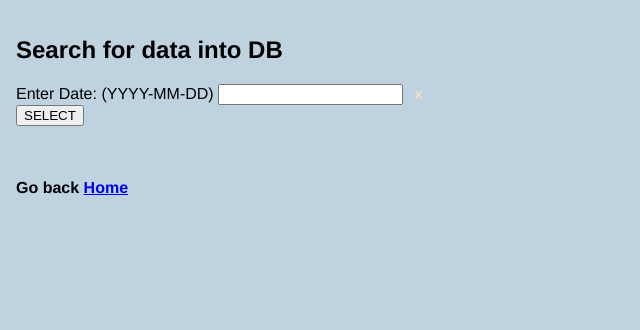
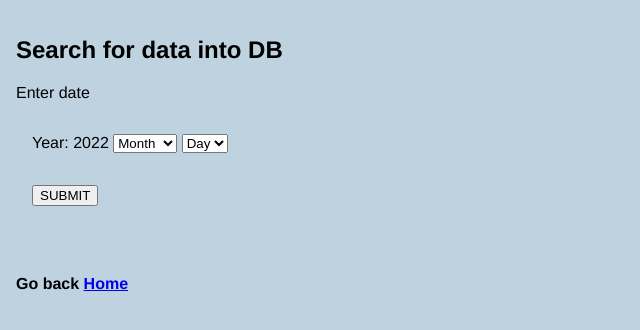
Before and after one commit to ndlopez/webApp, a PHP site: page /rest-api/get_data.php in a window 1280 px wide. Shown: the top 330 px of the page, without its empty margins (0-640 px from the left). Run offline with PHP 8.4, Linux system fonts and the light colour scheme.

Commit message:
Input date is now user friendly

```diff
--- a/rest-api/get_data.php
+++ b/rest-api/get_data.php
@@ -12,14 +12,32 @@ ini_set('display_errors',1);
 <body>
     <div class="clearfix">
     <h2>Search for data into DB</h2>
+    <p>Enter date</p>
         <form method="post">
-
-            <label>Enter Date: (YYYY-MM-DD) </label>
-            <input type="text" name="myDate" min="2022-07-29" max="2022-08-31" required>
-            <span class="validity"></span>
-            <br/>
-            <input type="submit" value="SELECT" name="Submit1"> <br/>
-
+            <div class="clearfix">
+            <label>Year: 2022 </label>
+            <select name="monty" id="monty">
+                <option>Month</option>
+                <option value="07">July</option>
+                <option value="08">August</option>
+            </select>
+            <!--label>Day:</label-->
+            <select name="tag" id="tag">
+                <option>Day</option>
+                <?php
+                for ($idx=1; $idx <= 31; $idx++) {
+                    $strIdx = $idx;
+                    if ($idx < 10){
+                        $strIdx = "0".$idx;
+                    }
+                    echo "<option value='".$strIdx."'>".$idx."</option>";
+                }
+                ?>
+            </select></div>
+            <!--input type="text" name="myDate" min="07-29" max="08-31" required-->
+            <div class="clearfix">
+                <input type="submit" value="SUBMIT" name="Submit1">
+            </div>
         </form>
     </div>
     <div class="clearfix">
@@ -41,14 +59,16 @@ if($dbhandle === false){
 
 $dbTable = "weather_data";
 
-$query = "SELECT * FROM weather_data WHERE date='".$_POST["myDate"] ."';";
-//echo "\nyour query: ".$query;
+$buildDate = "2022-".$_POST["monty"]."-".$_POST["tag"];
+//previously an input text: $query = "SELECT * FROM weather_data WHERE date='".$_POST["myDate"] ."';";
 
-$humanDate = date('l jS \of F Y',strtotime($_POST["myDate"]));
+$query = "SELECT * FROM weather_data WHERE date='". $buildDate ."';";
+
+$humanDate = date('l jS \of F Y',strtotime($buildDate));
 //str_getcsv($_POST["myDate"],"-"); split string by param="-"
 
 echo "<h3>Weather report for ".$humanDate."</h3>";
-echo "<h4>Get these data in <a href='/rest-api/index.php/datos/list?thisDate=".$_POST["myDate"]."'>JSON format </a></h4>";
+echo "<h4>Get these data in <a href='/rest-api/index.php/datos/list?thisDate=".$buildDate."'>JSON format </a></h4>";
 ?>
 </div>
 <div class="clearfix" style="padding:0px;">
@@ -62,7 +82,8 @@ echo "<h4>Get these data in <a href='/rest-api/index.php/datos/list?thisDate=".$
         <th>風向</th>
     </tr>
 <?php
-if(!empty($_POST["myDate"]))
+//if(!empty($_POST["myDate"]))
+if(!empty($buildDate))
 {
     if ($result = mysqli_query($dbhandle,$query)){
         foreach ($result as $row){
```
